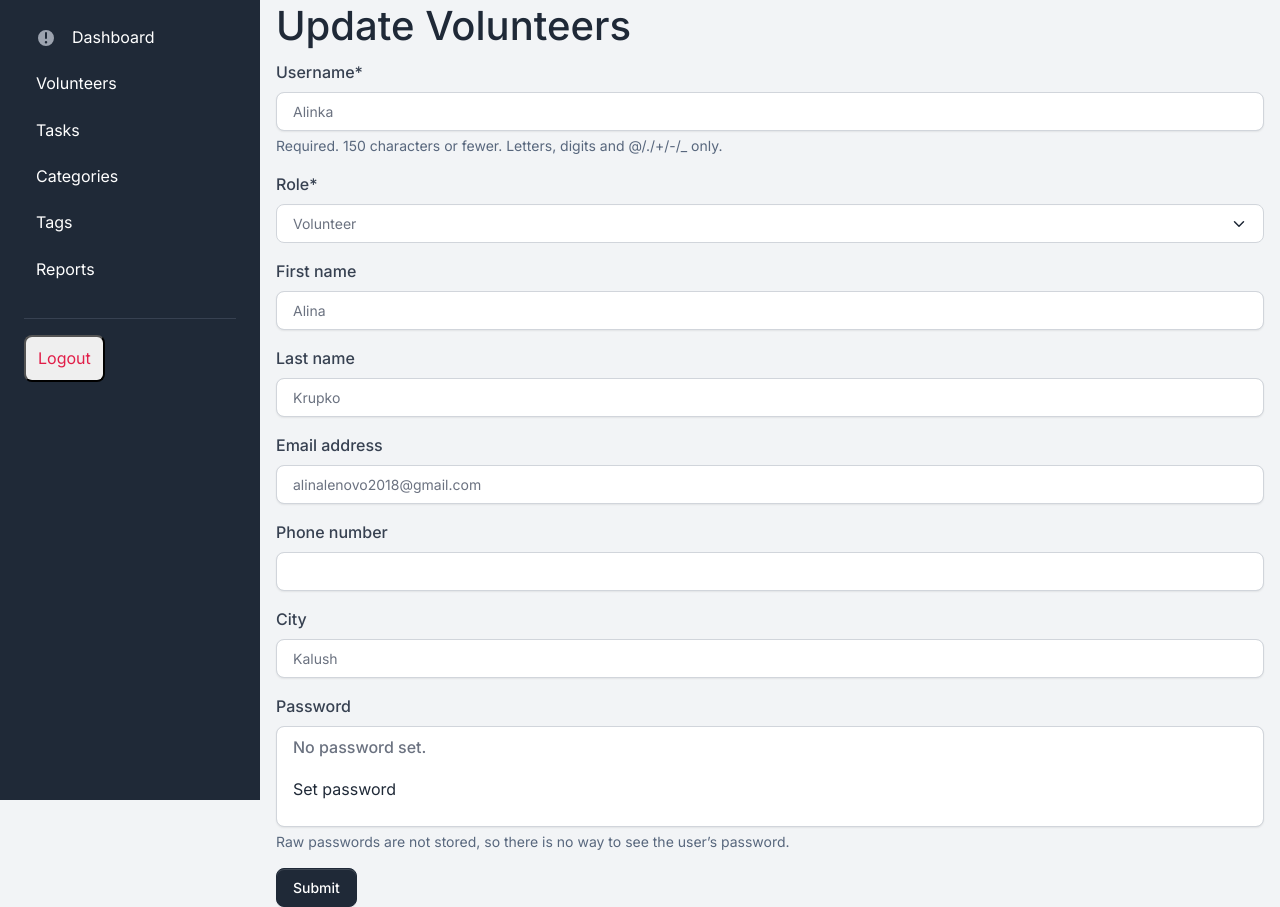
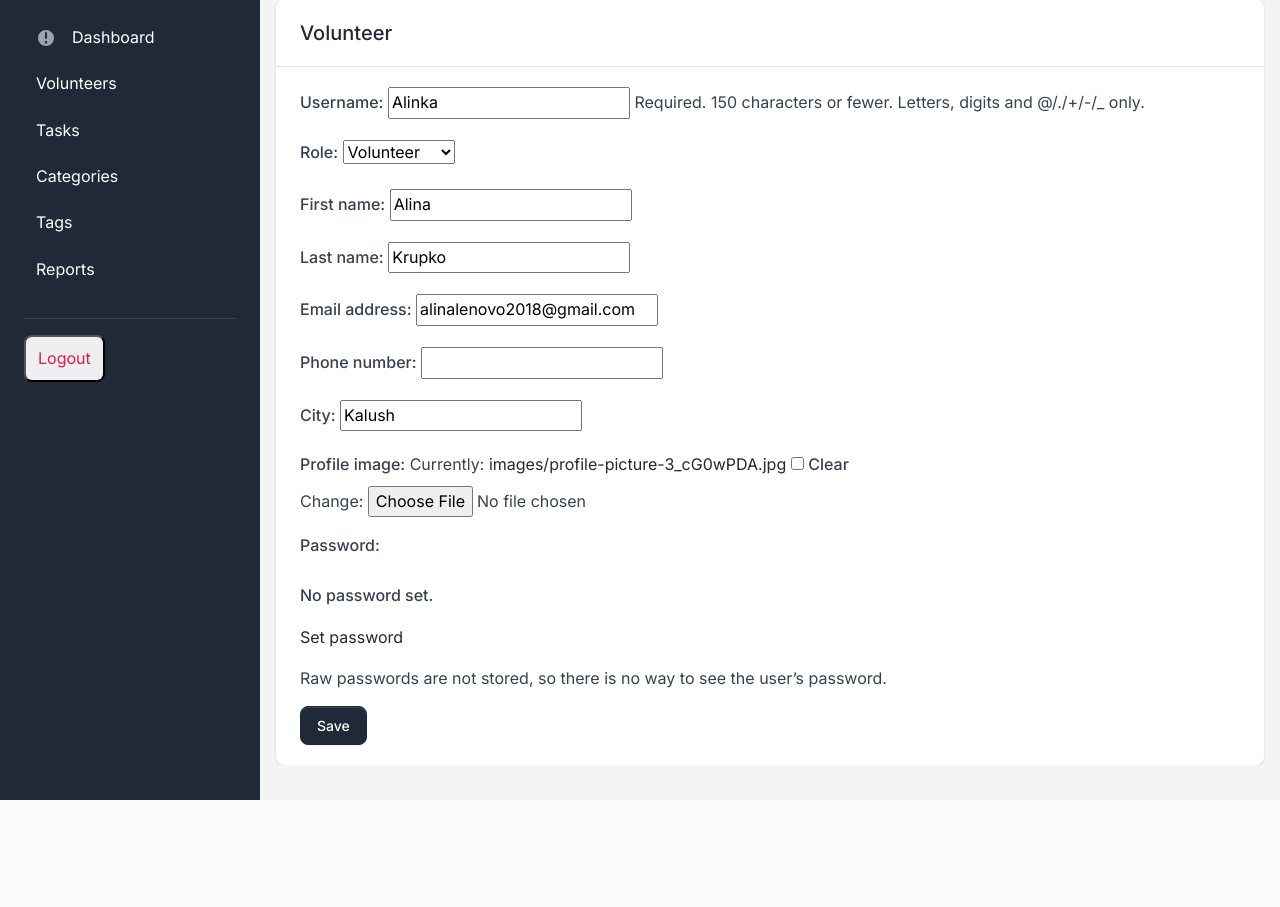
Before and after one commit to JustVov4uk/volunteer-task-manager, a Django app: page /tasks/volunteers/update/12/ in a window 1280 px wide. After the commit the page ends 800 px from the top, so only its background shows below. Run offline with Django 5.2, Linux system fonts and the light colour scheme; a user stored in the database is signed in; data comes from the database, SQL or seed files in the repository; both versions use the stored data as it was after the commit; some libraries are stand-ins or nearby versions.

Commit message:
add avatar for volunteer

```diff
--- a/tasks/forms.py
+++ b/tasks/forms.py
@@ -26,13 +26,13 @@ class CategorySearchForm(forms.Form):
 class CustomUserCreateForm(UserCreationForm):
     class Meta:
         model = CustomUser
-        fields = ("username", "role", "first_name", "last_name", "email", "phone_number", "city")
+        fields = ("username", "role", "first_name", "last_name", "email", "phone_number", "city", "profile_image")
 
 
 class CustomUserUpdateForm(UserChangeForm):
     class Meta:
         model = CustomUser
-        fields = ("username", "role", "first_name", "last_name", "email", "phone_number", "city")
+        fields = ("username", "role", "first_name", "last_name", "email", "phone_number", "city", "profile_image")
 
 
 class CustomUserSearchForm(forms.Form):
--- a/tasks/models.py
+++ b/tasks/models.py
@@ -22,7 +22,9 @@ class CustomUser(AbstractUser):
     profile_image = models.ImageField(upload_to="images/", null=True, blank=True)
 
     def avatar_url(self):
-        return self.profile_image.url if self.profile_image else None
+        if self.profile_image:
+            return self.profile_image.url
+        return ""
 
     def __str__(self):
         return self.username
--- a/tasks/urls.py
+++ b/tasks/urls.py
@@ -1,3 +1,4 @@
+from django.conf.urls.static import static
 from django.urls import path
 
 from tasks import views
@@ -12,8 +13,10 @@ from tasks.views import (index, CategoryListView,
                          CategoryDeleteView, VolunteerCreateView,
                          VolunteerUpdateView, VolunteerDeleteView,
                          TaskCreateView, TaskUpdateView, TaskDeleteView,
-                         TagCreateView, TagUpdateView, TagDeleteView, ReportCreateView, ReportUpdateView,
+                         TagCreateView, TagUpdateView, TagDeleteView,
+                         ReportCreateView, ReportUpdateView,
                          ReportDeleteView)
+from volunteer_task_manager import settings
 
 urlpatterns = [
     path("", index, name="index"),
@@ -46,4 +49,7 @@ urlpatterns = [
     path("volunteer/", views.volunteer_index, name="volunteer-index"),
 ]
 
+if settings.DEBUG:
+    urlpatterns += static(settings.MEDIA_URL, document_root=settings.MEDIA_ROOT)
+
 app_name = "tasks"
--- a/templates/includes/sidebar.html
+++ b/templates/includes/sidebar.html
@@ -5,8 +5,8 @@
     <div class="user-card d-flex d-md-none align-items-center justify-content-between pb-4">
       <div class="d-flex align-items-center">
         <div class="avatar-lg me-4">
-          <img src="{% static 'assets/img/team/profile-picture-3.jpg' %}"
-               class="card-img-top rounded-circle border-white" alt="User Avatar">
+          <img src="{{ request.user.avatar_url }}" class="card-img-top rounded-circle border-white"
+               alt="User Avatar">
         </div>
         <div class="d-block">
           <h2 class="h5 mb-3">{{ request.user.username }}</h2>
@@ -25,7 +25,8 @@
         <a href="{% url 'tasks:index' %}" class="nav-link d-flex align-items-center">
           <span class="sidebar-icon">
             <svg class="icon icon-xs me-2" fill="currentColor" viewBox="0 0 20 20">
-              <path d="M10 2a8 8 0 100 16 8 8 0 000-16zM9 5a1 1 0 112 0v5a1 1 0 01-2 0V5zm1 8a1.25 1.25 0 110 2.5A1.25 1.25 0 0110 13z"/>
+              <path
+                  d="M10 2a8 8 0 100 16 8 8 0 000-16zM9 5a1 1 0 112 0v5a1 1 0 01-2 0V5zm1 8a1.25 1.25 0 110 2.5A1.25 1.25 0 0110 13z"/>
             </svg>
           </span>
           <span class="sidebar-text">Dashboard</span>
--- a/templates/tasks/volunteer_form.html
+++ b/templates/tasks/volunteer_form.html
@@ -1,11 +1,14 @@
 {% extends "base.html" %}
-{% load crispy_forms_tags %}
 
 {% block content %}
-  <h1>{{ object|yesno:"Update,Create" }} Volunteers</h1>
-  <form action="" method="post" novalidate>
-    {% csrf_token %}
-    {{ form|crispy }}
-    <input class="btn btn-primary" type="submit" value="Submit">
-  </form>
+<div class="card border-0 shadow">
+  <div class="card-header"><h5 class="mb-0">Volunteer</h5></div>
+  <div class="card-body">
+    <form method="post" enctype="multipart/form-data">
+      {% csrf_token %}
+      {{ form.as_p }}
+      <button type="submit" class="btn btn-primary">Save</button>
+    </form>
+  </div>
+</div>
 {% endblock %}
--- a/volunteer_task_manager/settings.py
+++ b/volunteer_task_manager/settings.py
@@ -121,6 +121,8 @@ STATIC_URL = "static/"
 STATICFILES_DIRS = [
     BASE_DIR / "static",
 ]
+MEDIA_URL = "/media/"
+MEDIA_ROOT = BASE_DIR / "media"
 
 # Default primary key field type
 # https://docs.djangoproject.com/en/5.2/ref/settings/#default-auto-field
```
Also changed, not shown: tasks/admin.py (+10 -2 lines), templates/tasks/index_volunteer.html (+6 -2 lines), templates/tasks/volunteer_detail.html (+10 -0 lines), db.sqlite3, media/images/profile-picture-3.jpg (added), media/images/profile-picture-3_BHd9KsY.jpg (added), media/images/profile-picture-3_cG0wPDA.jpg (added), tasks/migrations/0002_customuser_profile_image_and_more.py (added). Lines whose indentation alone changed are shown as unchanged.
